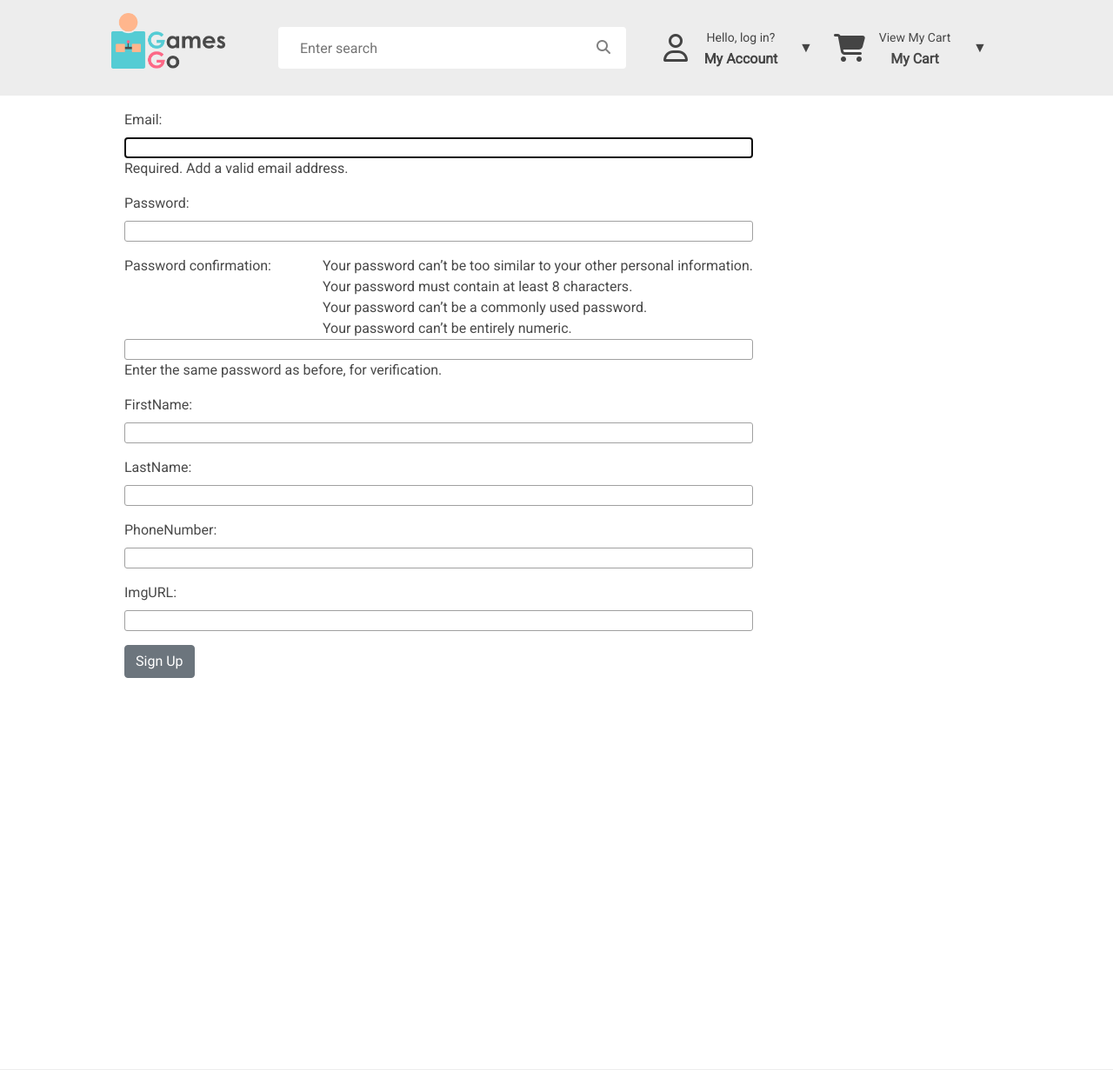
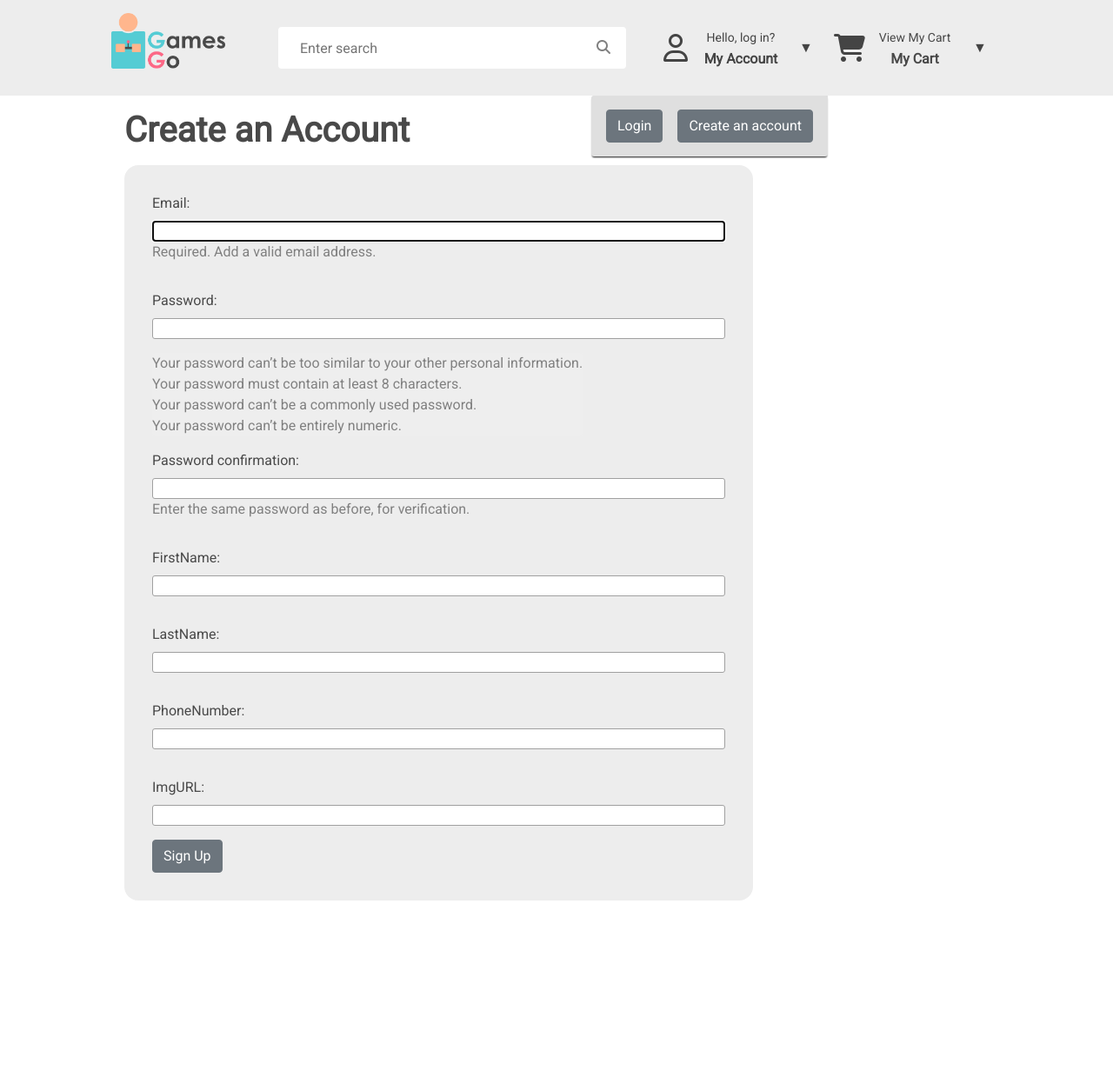
Before and after one commit to Thorarinng/VerkLegt2020, a Django app: page /user/register/ in a window 1280 px wide. Shown: the top 1231 px of the page at 87% size. Run offline with Django 3.2, Linux system fonts and the light colour scheme; some libraries are stand-ins or nearby versions.

Commit message:
create an account

```diff
--- a/Project/static/css/login.css
+++ b/Project/static/css/login.css
@@ -38,13 +38,23 @@
 
 .form-group {
     width: 150%;
+    background: #EDEDED;
+    padding: 1rem 2rem 2rem 2rem;
+    border-radius: 1rem;
 }
 
-.caa {
+
+li, .helptext {
+    background: transparent;
+    color: gray;
+
+
+}
+
+ul {
+    float: left;
+}
+
+label {
     margin-top: 1rem;
 }
-
-li {
-    background: white;
-
-}
--- a/Project/static/css/nav.css
+++ b/Project/static/css/nav.css
@@ -175,8 +175,11 @@
 
     /*slide down box*/
   #login-content {
-    /*right: 0;*/
-    width: 250px;
+    width: 17rem;
+    display: flex;
+    justify-content: space-evenly;
+    padding: 1rem 0 1rem 0;
+
   }
 
     /*Input style*/
--- a/Project/templates/user/register.html
+++ b/Project/templates/user/register.html
@@ -2,6 +2,7 @@
 {% block content %}
 
     <div class="offset-3 col-md-6">
+        <h1 class="name-style product-name-details">Create an Account</h1>
         <form class="form form-horizontal" action="{% url 'register' %}" method="post">
             {% csrf_token %}
             <div class="form-group">
```
